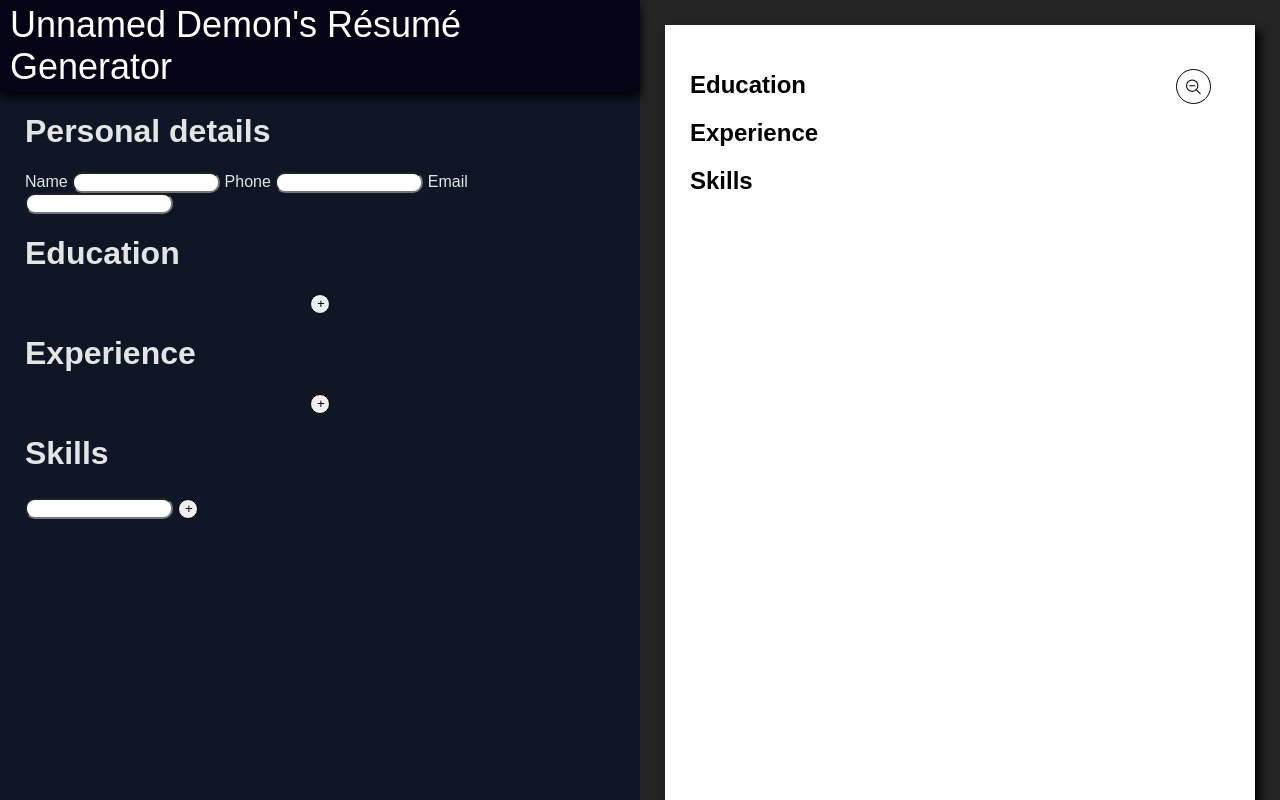
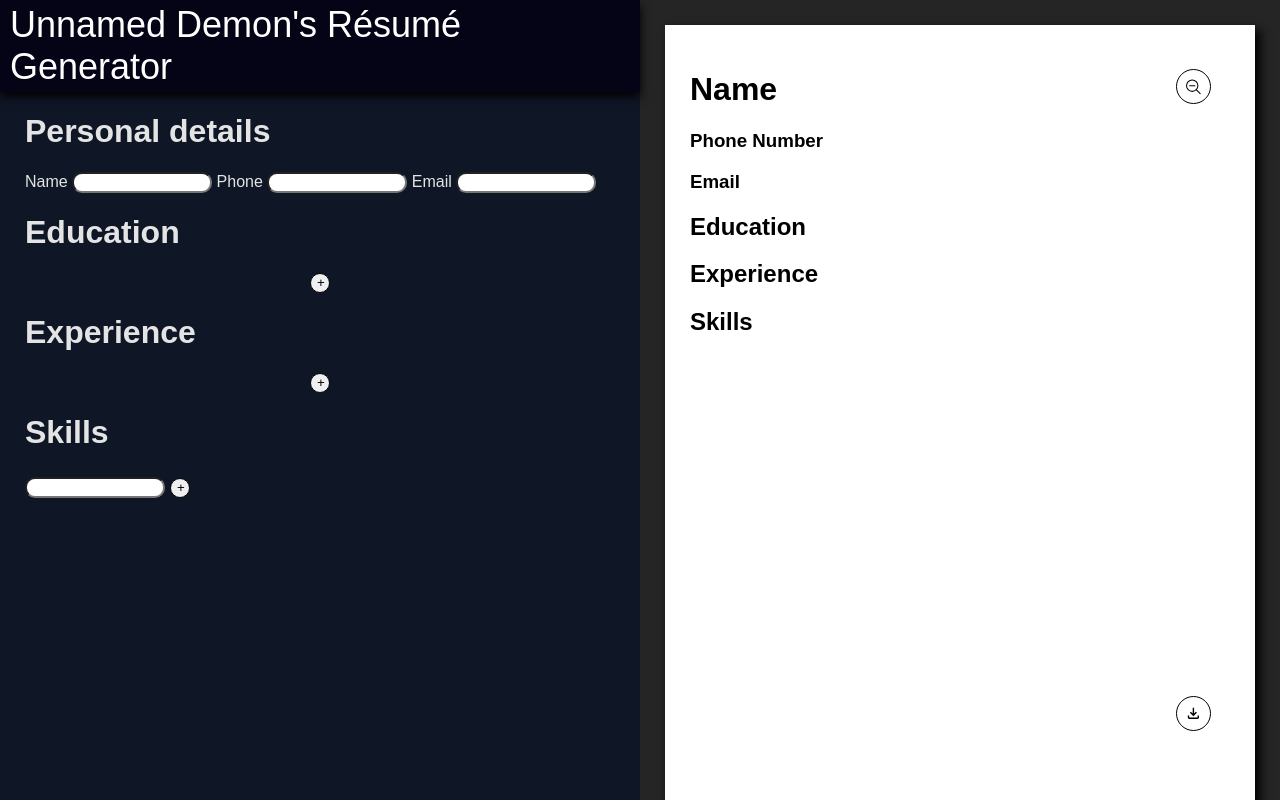
Before and after one commit to unnamed-demon/resume-generator, a React (Vite) app: page / in a window 1280 px wide. Built offline with nearby package versions, Linux system fonts and the light colour scheme.

Commit message:
add print/save functionality

```diff
--- a/index.html
+++ b/index.html
@@ -8,6 +8,6 @@
   </head>
   <body>
     <div id="root"></div>
-    <script type="module" src="/src/main.jsx"></script>
+    <script type="module" src="./src/main.jsx"></script>
   </body>
 </html>
--- a/src/App.css
+++ b/src/App.css
@@ -2,7 +2,6 @@
     display: flex;
     height: 100%;
     box-sizing: border-box;
-    font-family:sans-serif
 }
 
 .pane {
@@ -57,8 +56,6 @@ button {
     height: 35px;
     width: 35px;
     position: fixed;
-    right: 5%;
-    top: 8%;
     z-index: 1;
     background: white;
     display: grid;
@@ -67,6 +64,21 @@ button {
     svg {
         height: 70%;
         width: 70%;
+    }
+}
+
+.zoom-button {
+    right: 5%;
+    top: 8%;
+}
+
+.print-button {
+    right: 5%;
+    bottom: 8%;
+
+    svg {
+        height: 80% !important;
+        width: 80% !important;
     }
 }
 
@@ -105,3 +117,13 @@ ul {
     grid-template-columns: 50% 50%;
     grid-auto-rows: auto;
 }
+
+@media print{
+  .panes {
+    display: none;
+  }
+
+  .preview {
+    box-shadow: none;
+  }
+}
--- a/src/components/LeftPane.jsx
+++ b/src/components/LeftPane.jsx
@@ -38,6 +38,7 @@ function LeftPane({ newKey, setNewKey, person, setPerson, courses, setCourses, j
             (e) => setPerson((person) => ({...person, email:e.target.value}))
           }
         />
+
         <h1>Education</h1>
         {
           courses.map((item) => <Course key={item.id} course={item} setCourses={setCourses} />)
@@ -46,6 +47,7 @@ function LeftPane({ newKey, setNewKey, person, setPerson, courses, setCourses, j
           setCourses((courses) => [...courses, { id: newKey, fields: { courseTitle: '', institute: '', duration: '' } } ]);
           setNewKey((newKey) => newKey + 1);
         }} className='centered-button'>+</button>
+
         <h1>Experience</h1>
         {
           jobs.map((item) => <Job key={item.id} job={item} setJobs={setJobs} />)
@@ -54,6 +56,7 @@ function LeftPane({ newKey, setNewKey, person, setPerson, courses, setCourses, j
           setJobs((jobs) => [...jobs, { id:newKey, fields: { position:'', company:'', duration:'' } }]);
           setNewKey((newKey) => newKey + 1);
         }} className='centered-button'>+</button>
+
         <h1>Skills</h1>
         <input type="text" value={skill} onChange={(e) => setSkill(e.target.value)} />
         <button onClick={() => {
--- /dev/null
+++ b/src/components/PrintButton.jsx
@@ -0,0 +1,69 @@
+function PrintButton() {
+    const printFromSamePage = () => {
+        const $preview = document.querySelector(".preview");
+        const $background = document.querySelector(".background");
+        const $root = document.getElementById("root");
+        $root.appendChild($preview);
+        window.print();
+        $background.appendChild($preview);
+    };
+
+    const printFromNewPage = () => {
+        const $preview = document.querySelector(".preview");
+
+        const $styleTags = document.querySelectorAll("head > style");
+        let styleCode = '';
+        for(const $styleTag of $styleTags) {
+            styleCode += $styleTag.innerHTML;
+        }
+
+        const html = `
+            <!DOCTYPE html>
+            <html>
+                <head>
+                    <meta charset="UTF-8" />
+                    <meta name="viewport" content="width=device-width, initial-scale=1.0" />
+                    <title>Print Resume</title>
+                    <style>
+                        ${styleCode}
+
+                        .preview-container {
+                            width: 100%;
+                            height: 100%;
+                            overflow: hidden;
+                        }
+
+                        .preview {
+                            height: auto;
+                            width: 100%;
+                            box-sizing: border-box;
+                            box-shadow: revert;
+                        }
+                    </style>
+                </head>
+                <body>
+                    <div class="preview-container">
+                        <div class="preview">
+                            ${$preview.innerHTML}
+                        </div>
+                    </div>
+                    <script>
+                        window.onafterprint = () => setTimeout(close,0);
+                        window.print();
+                    </script>
+                </body>
+            </html>
+        `;
+
+        const $printWindow = window.open("", "_blank");
+        $printWindow.document.write(html);
+    };
+
+    return (
+        <button className="print-button" onClick={printFromNewPage}>
+          <svg xmlns="http://www.w3.org/2000/svg" width="1em" height="1em" viewBox="0 0 24 24"><path fill="currentColor" d="m12 16l-5-5l1.4-1.45l2.6 2.6V4h2v8.15l2.6-2.6L17 11zm-6 4q-.825 0-1.412-.587T4 18v-3h2v3h12v-3h2v3q0 .825-.587 1.413T18 20z"></path></svg>
+        </button>
+    );
+}
+
+export default PrintButton;
--- a/src/components/RightPane.jsx
+++ b/src/components/RightPane.jsx
@@ -1,5 +1,6 @@
 import { useState, useEffect } from "react";
 import ZoomButton from "./ZoomButton";
+import PrintButton from "./PrintButton";
 
 function RightPane({ person, courses, jobs, skills }) {
   const [scaled, setScaled] = useState(false);
@@ -39,9 +40,9 @@ function RightPane({ person, courses, jobs, skills }) {
       <ZoomButton toggle={toggle} scaled={scaled} />
 
       <div className="preview">
-        <h1>{person.name}</h1>
-        <h3>{person.phone}</h3>
-        <h3>{person.email}</h3>
+        <h1>{person.name || "Name"}</h1>
+        <h3>{person.phone || "Phone Number"}</h3>
+        <h3>{person.email || "Email"}</h3>
 
         <h2>Education</h2>
         {courses.map(({ id, fields }) => (
@@ -68,6 +69,8 @@ function RightPane({ person, courses, jobs, skills }) {
           ))}
         </ul>
       </div>
+
+      <PrintButton />
     </div>
   );
 }
--- a/src/components/ZoomButton.jsx
+++ b/src/components/ZoomButton.jsx
@@ -1,6 +1,6 @@
 function ZoomButton({ toggle, scaled }) {
   return (
-    <button onClick={() => toggle()}>
+    <button className="zoom-button" onClick={() => toggle()}>
       {scaled ? (
         <svg xmlns="http://www.w3.org/2000/svg" width="1em" height="1em" viewBox="0 0 14 14"><g fill="none" stroke="currentColor" strokeLinecap="round" strokeLinejoin="round"><circle cx="5.92" cy="5.92" r="5.42"></circle><path d="M13.5 13.5L9.75 9.75M6 3.5v5M3.5 6h5"></path></g></svg>
       ) : (
--- a/src/index.css
+++ b/src/index.css
@@ -1,16 +1,15 @@
-div {
+* {
   /* border: 2px solid black; */
   box-sizing: border-box;
 }
 
 html, body, #root {
+  margin: 0;
+  padding: 0;
   height: 100%;
-}
-
-#root {
-  box-sizing: border-box;
+  width: 100%;
 }
 
 body {
-  margin: 0;
+  font-family: sans-serif;
 }
```
